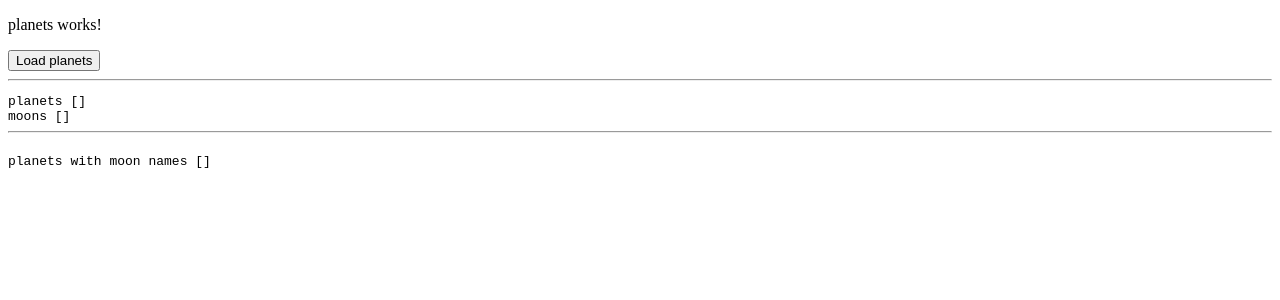
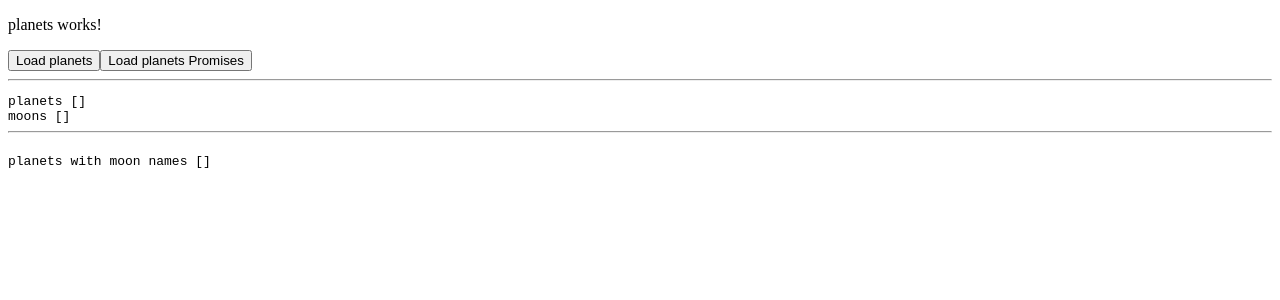
Before and after one commit to KBora/higher-order-observables, an Angular app: page / in a window 1280 px wide. Shown: the top 300 px of the page. Built offline with nearby package versions, Linux system fonts and the light colour scheme.

Commit message:
Use promises...

```diff
--- a/src/app/planets/planets.component.html
+++ b/src/app/planets/planets.component.html
@@ -1,5 +1,6 @@
 <p>planets works!</p>
 <button (click)="loadPlanets()">Load planets</button>
+<button (click)="loadPlanetsAsync()">Load planets Promises</button>
 
 <hr>
 <pre>
--- a/src/app/planets/planets.component.ts
+++ b/src/app/planets/planets.component.ts
@@ -25,9 +25,8 @@ export class PlanetsComponent implements OnInit {
   loadPlanets() {
 
     // solution 1 - subscribe in a subscribe
-    // PRO - easier to see what's happening
+    // PRO - sort of easier to see what's happening
     // CONS - nested subscriptions are bad - subscriptions need to be cleaned up
-    // CONS - return values of inner subscribe are not assigned in sequence
     // this.planets$.pipe(
     //   tap( result => console.log("tap: ", result))
     // ).subscribe(
@@ -35,10 +34,10 @@ export class PlanetsComponent implements OnInit {
     //     this.planets = planets;
     //     planets.forEach( planet => {
     //       planet.moons.forEach( moon => {
-    //         this.planetsService.moon(moon).subscribe(
+    //         this.planetsService.moon(moon.id).subscribe(
     //           moon => {
     //             console.log(`moon id ${moon.id}, moon name ${moon.name}`);
-    //             this.moons.push(moon.name);
+    //             this.moons.push(moon);
     //           }
     //         )
     //       }
@@ -72,7 +71,7 @@ export class PlanetsComponent implements OnInit {
     //   ).subscribe()
 
 
-    // solution 2b - write results of inner calls into outer call data rather than external variables
+    // solution 2b - modify data returned
     // this.planets$
     //   .pipe(
     //     tap(planets => this.planets = planets),
@@ -82,7 +81,7 @@ export class PlanetsComponent implements OnInit {
     //           mergeMap(planet => // transform moon ids into observable
     //             from(planet.moons) // convert ids into observables
     //               .pipe(
-    //                 mergeMap((moon: Moon) => this.planetsService.moon(moon.id)),
+    //                 mergeMap((moon: Moon) => this.planetsService.moon(moon.id)),  // replace with concatMap to run requests in sequence rather than parallel
     //                 toArray(), // concatenate results of stream into array of moons,
     //                 map(moonsWithNamesArray => {
     //                   // do data mapping, data transform here
@@ -107,12 +106,10 @@ export class PlanetsComponent implements OnInit {
     // })
 
 
-    // solution 2c - forkJoin shortens the code a little
+    // solution 2c - forkJoin shortens the code a little (no need for .toArray) but means everything runs in parallel
     this.planets$.pipe(
-        tap(planets => this.planets = planets),
       mergeMap((planets: Planet[]) =>
-          forkJoin( planets.map((planet: Planet) =>
-            of(planet).pipe(
+        forkJoin(planets.map((planet: Planet) => of(planet).pipe(
           mergeMap(planet =>
             // forkJoin executes in parallel and returns an array of results
             forkJoin(planet.moons.map((moon: Moon) => this.planetsService.moon(moon.id))).pipe(
@@ -122,22 +119,35 @@ export class PlanetsComponent implements OnInit {
                     const matchingMoon = moonsWithNamesArray.find(moonWithName => moon.id === moonWithName.id)
                     return matchingMoon ? matchingMoon : moon;
                   })
-                    let updatedPlanet = { ...planet,  moons: moonsUpdated };
+                let updatedPlanet = { ...planet, moons: moonsUpdated };
                 return updatedPlanet;
               })
-                )
-              )
-            )
-          )
-        )
-      )
-      ).subscribe( planetsWithMoonNames  => {
+          ))
+        ))
+      ))
+    ).subscribe(planetsWithMoonNames => {
       this.planetsWithMoonNames = planetsWithMoonNames;
     })
 
     // solution 3 - Promises and await
+    // convert the obs into a promise
 
     // error handling
+    // to do
+  }
+
+  async loadPlanetsAsync() {
+    const planets = await this.planets$.toPromise();
+
+    console.log('planets: ', planets);
+
+    planets.forEach(planet => {
+          planet.moons.forEach(async moon => {
+            const hello = await this.planetsService.moon(moon.id).toPromise();
+            console.log(hello);
+          }
+        )
+    })
 
   }
 
```
Lines whose indentation alone changed are shown as unchanged.
